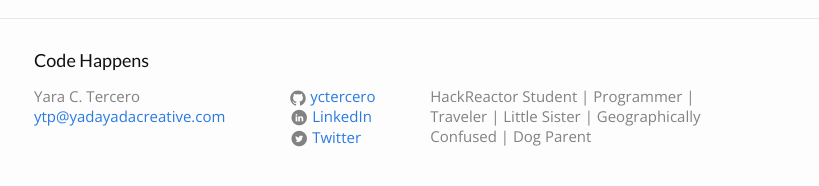
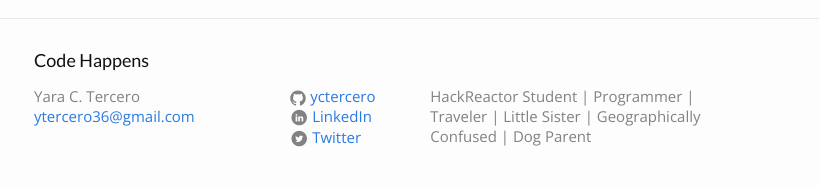
Before and after one commit to yctercero/yctercero.github.io, a Jekyll site: the page built from index.html, in a window 1280 px wide and 900 px high, scrolled down 1892 px. Shown: the part 707-893 px from the top of the window, without its empty margins (226-1045 px from the left). Built offline with Jekyll 4.4.1, drawn with Linux system fonts in a browser that asks for light colours; nearby versions of some CDN libraries.

Commit message:
changed email

```diff
--- a/_config.yml
+++ b/_config.yml
@@ -7,7 +7,7 @@
 
 # Site settings
 title: Code Happens
-email: ytp@yadayadacreative.com
+email: ytercero36@gmail.com
 description: > # this means to ignore newlines until "baseurl:"
   HackReactor Student | Programmer | Traveler | Little Sister | Geographically Confused | Dog Parent
 baseurl: "" # the subpath of your site, e.g. /blog
```
